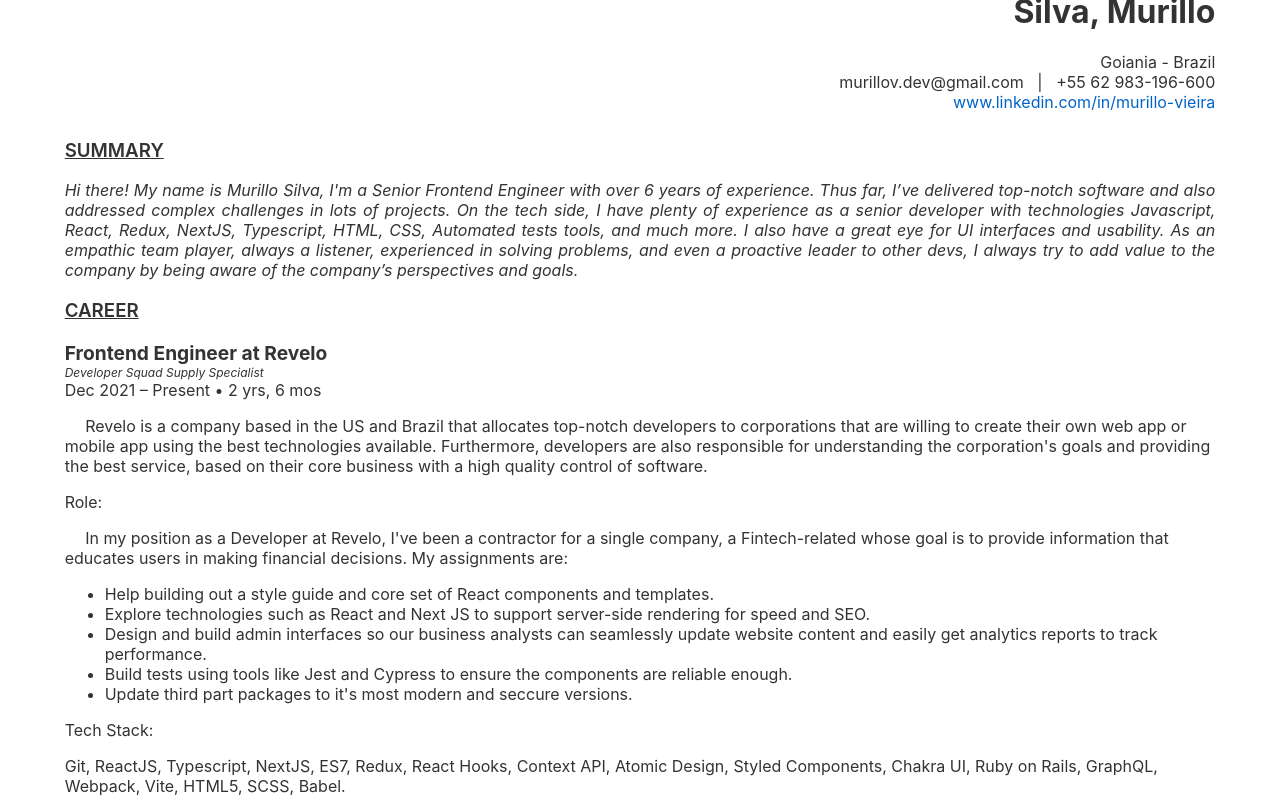
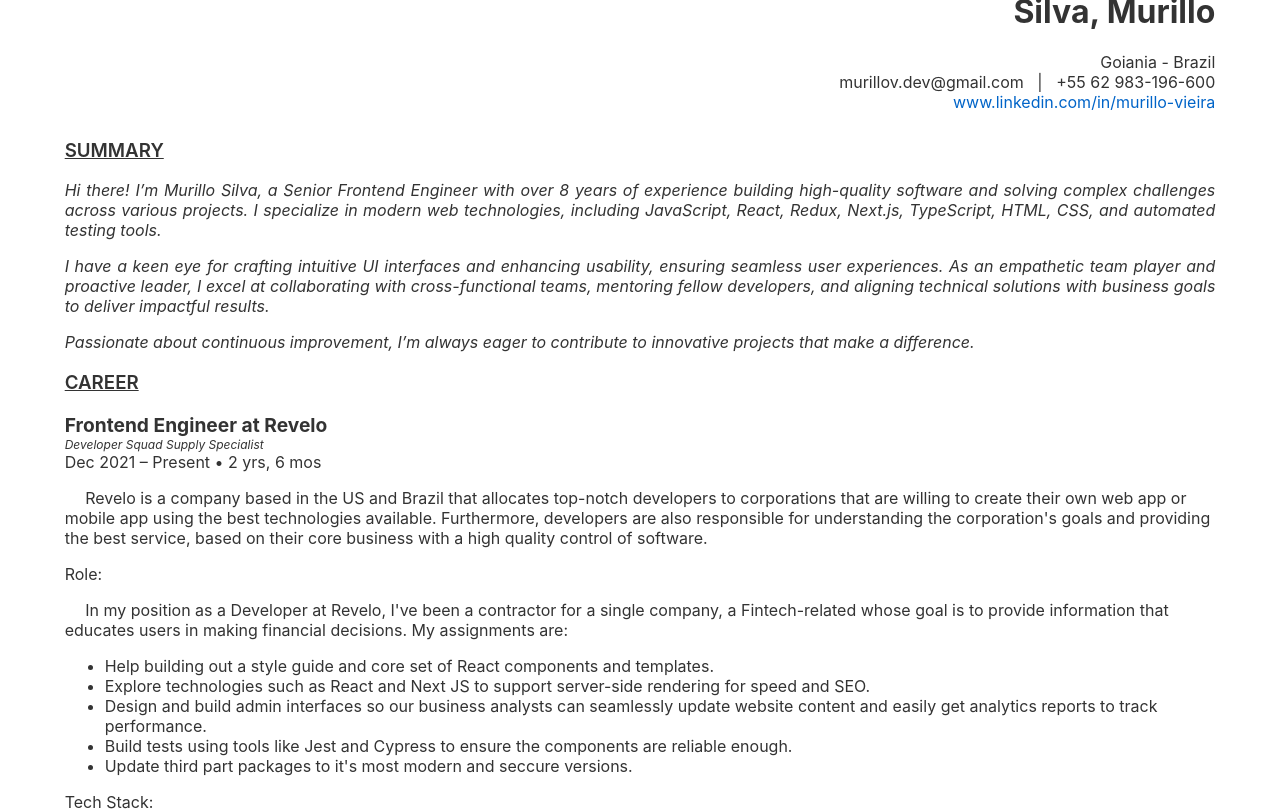
Before and after one commit to murilloves/svelte-cv, a Svelte app: page / in a window 1280 px wide. Shown: the top 811 px of the page. Built offline with nearby package versions, Linux system fonts and the light colour scheme.

Commit message:
cv facelift

```diff
--- a/public/public/bundle.css
+++ b/public/public/bundle.css
@@ -1,12 +1,9 @@
 .subtitle.svelte-xdxa1i{text-transform:uppercase;text-decoration:underline;font-weight:600}ul.decimal.svelte-xdxa1i>li.svelte-xdxa1i{list-style-type:decimal}li.svelte-xdxa1i{word-wrap:break-word}
 .subtitle.svelte-1eu6moc{text-transform:uppercase;text-decoration:underline;font-weight:600}.skills.svelte-1eu6moc{text-align:center;font-size:13px}.skill-balloon.svelte-1eu6moc{background:#e9e9e9;border-radius:4px;padding:1px 1px 2px 1px;line-height:32px}.joke.svelte-1eu6moc{margin:0 30px 10px 30px;font-size:14px;color:#777}
 .div-container.svelte-1869ko2{margin:1.5cm;margin-top:-0.8cm;margin-left:1.5cm}
-.company-name.svelte-1m7415r{font-size:1.2rem}.subtitle.svelte-1m7415r{text-transform:uppercase;text-decoration:underline;font-weight:600}.tiny-desc.svelte-1m7415r{font-size:12px;font-style:italic}.italic.svelte-1m7415r{font-style:italic}.mt-3.svelte-1m7415r{margin-top:1.5rem }.pt-1.svelte-1m7415r{padding-top:1rem }li.svelte-1m7415r{word-wrap:break-word}
 .subtitle.svelte-isms4g{text-transform:uppercase;text-decoration:underline;font-weight:600}row.svelte-isms4g{display:flex }flex1.svelte-isms4g{flex:1 }flex3.svelte-isms4g{flex:3 }.pb.svelte-isms4g{padding-bottom:1rem }.ml-40.svelte-isms4g{margin-left:40px }h4.svelte-isms4g{text-decoration:none;font-size:16px;font-weight:600;margin-left:20px;margin-top:5px;margin-bottom:10px}medium.svelte-isms4g{font-size:12px;font-style:italic
     }.font-medium.svelte-isms4g{font-size:15px;color:#444
     }
-.subtitle.svelte-1pdcfyj{text-transform:uppercase;text-decoration:underline;font-weight:600}li.svelte-1pdcfyj{word-wrap:break-word}
-.div-container.svelte-1lvqzgt{margin-right:1.5cm;margin-bottom:1.5cm;margin-top:-1cm;margin-left:1.5cm;text-align:right}
 .subtitle.svelte-1dr0mmq{text-transform:uppercase;text-decoration:underline;font-weight:600}.paragraph.svelte-1dr0mmq{text-align:justify}
 
 /*# sourceMappingURL=bundle.css.map */
--- a/src/Summary.svelte
+++ b/src/Summary.svelte
@@ -19,9 +19,14 @@
     being aware of the company's perspectives and goals.
   </div> -->
   <div class="paragraph italic">
-    Hi there! My name is Murillo Silva, I'm a Senior Frontend Engineer with over 6 years of experience. Thus far, I’ve delivered top-notch software and also addressed complex challenges in lots of projects.
-    On the tech side, I have plenty of experience as a senior developer with technologies Javascript, React, Redux, NextJS, Typescript, HTML, CSS, Automated tests tools, and much more. I also have a great eye for UI interfaces and usability.
-    As an empathic team player, always a listener, experienced in solving problems, and even a proactive leader to other devs, I always try to add value to the company by being aware of the company’s perspectives and goals.
+    <p>
+      Hi there! I’m Murillo Silva, a Senior Frontend Engineer with over 8 years of experience building high-quality software and solving complex challenges across various projects. I specialize in modern web technologies, including JavaScript, React, Redux, Next.js, TypeScript, HTML, CSS, and automated testing tools.
+    </p>
+    <p>
+      I have a keen eye for crafting intuitive UI interfaces and enhancing usability, ensuring seamless user experiences. As an empathetic team player and proactive leader, I excel at collaborating with cross-functional teams, mentoring fellow developers, and aligning technical solutions with business goals to deliver impactful results.
+    </p>
+    <p>
+      Passionate about continuous improvement, I’m always eager to contribute to innovative projects that make a difference.
+    </p>
   </div>
-
 </div>
```
Also changed, not shown: 1 other file (tests, documents, lock files or other folders).
